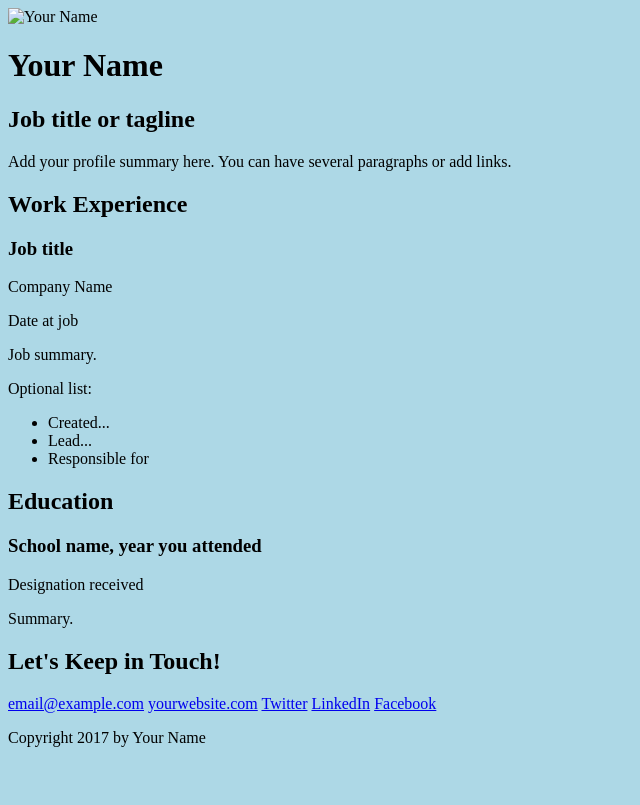
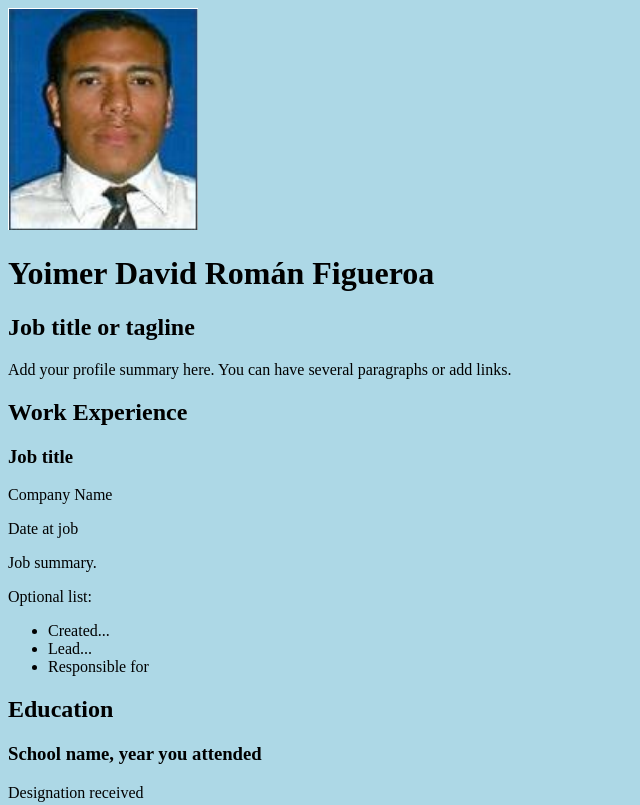
Before and after one commit to Yoimer/ccs1, a plain HTML site: page css-resume/index.html in a window 1280 px wide. Shown: the top 805 px of the page, without its empty margins (0-640 px from the left). Drawn offline with Linux system fonts and the light colour scheme.

Commit message:
Added images folder and my name

```diff
--- a/css-resume/index.html
+++ b/css-resume/index.html
@@ -9,8 +9,10 @@
 <body>
     <!-- // Intro -->
     <header>
-        <img src="your-picture.jpg" alt="Your Name">
-        <h1>Your Name</h1>
+        <!--<img src="your-picture.jpg" alt="Your Name"> -->
+		<img src="images/yoimer-roman.png" alt="Yoimer Román Picture">
+        <!-- <h1>Your Name</h1> -->
+		<h1>Yoimer David Román Figueroa</h1>
         <h2>Job title or tagline</h2>
         <p>Add your profile summary here. You can have several paragraphs or add links.</p>
     </header>
```
Also changed, not shown: css-resume/images/yoimer-roman.png (added).
